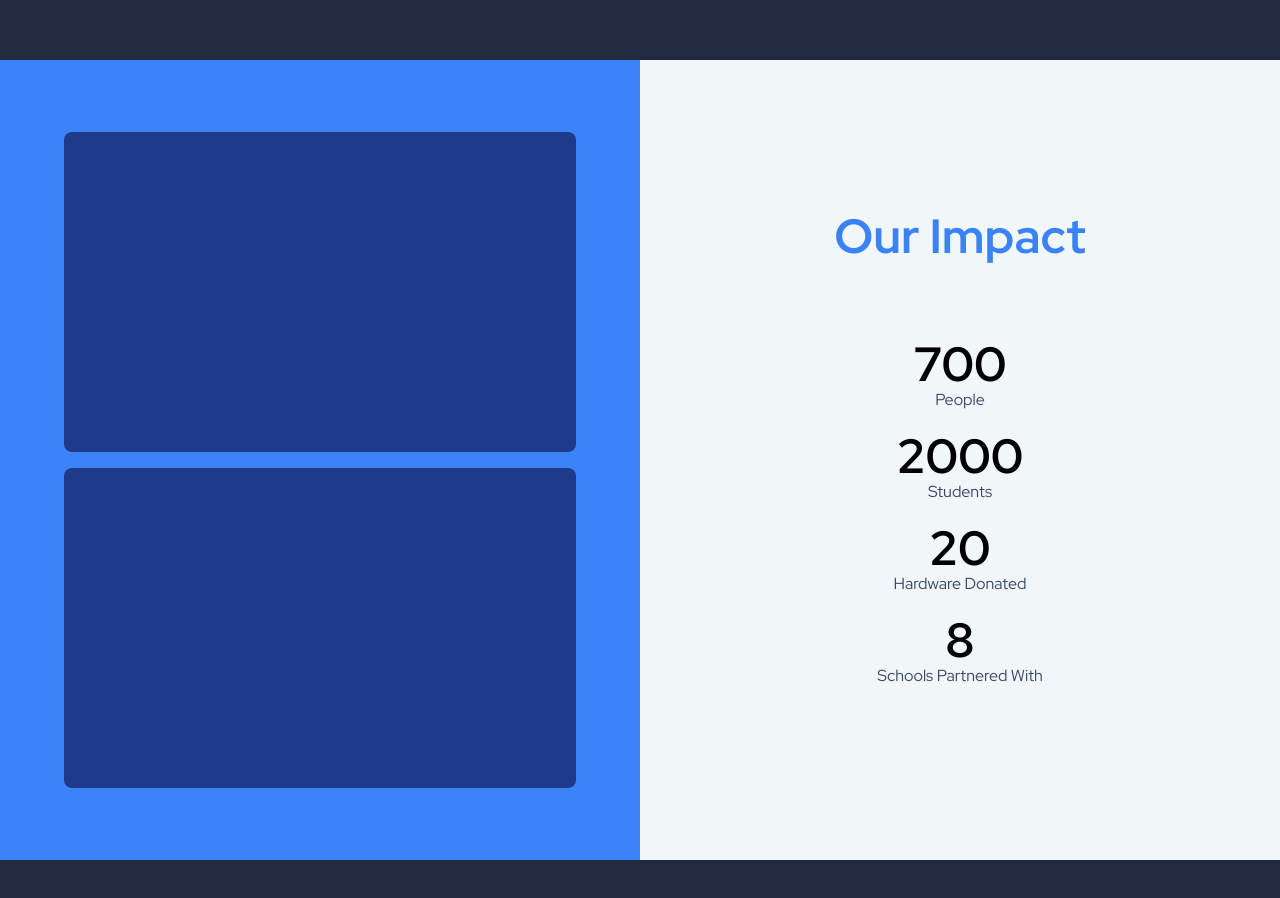
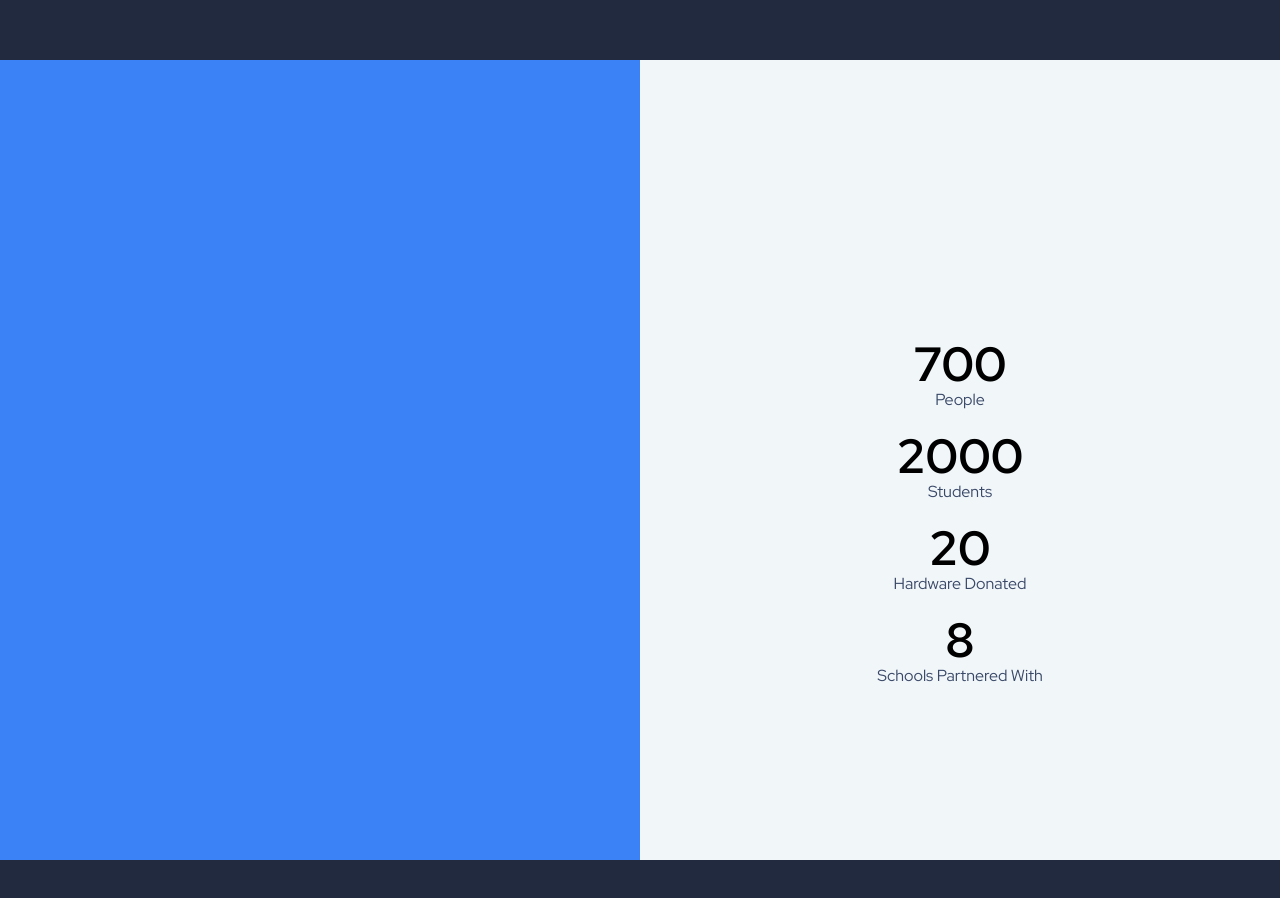
Before and after one commit to AyushB08/project-dosti, a Next.js app: page / in a window 1280 px wide. Shown: the part 740-1638 px from the top of the page. Built offline with nearby package versions, Linux system fonts and the light colour scheme.

Commit message:
few animations

```diff
--- a/app/components/Hero.tsx
+++ b/app/components/Hero.tsx
@@ -3,9 +3,10 @@ export default function Hero() {
         <div id="/" className="h-screen w-screen bg-dark-blue flex items-center  justify-center">
             <div className=" mx-10 p-6 flex flex-col md:flex-row  items-center space-y-20 md:space-y-0">
             <div className="mt-6 mr-6">
-                <h1 className="text-white text-5xl md:text-7xl font-bold mb-2">Together, We Build a Brighter Tomorrow</h1>
+                <h1 className="text-white text-5xl md:text-7xl font-bold mb-2 slideOutTop">Together, We Build a Brighter Tomorrow</h1>
                 <p className="text-gray-300 text-xl">Welcome to Project Dosti, a nonprofit dedicated to uplifting communities.</p>
-                <div className="flex flex-row space-x-5 mt-5 items-center text-white">
+
+                <div className="flex flex-row space-x-5 mt-5 items-center text-white ">
                     <p className="bg-navy py-3 md:py-6 px-10 rounded-full text-center">Donate</p>
                     <p className="bg-navy py-3 md:py-6 px-10 rounded-full text-center ">Contact Us</p>
                 </div>
--- a/app/components/Impact.tsx
+++ b/app/components/Impact.tsx
@@ -4,12 +4,12 @@ export default function Impact() {
             <div className="h-screen w-screen bg-white  flex-col md:flex-row hidden md:flex">
                 <div className="w-full  md:w-1/2  bg-blue-500 flex flex-col justify-center items-center">
 
-                <div className="bg-blue-900 w-4/5 min-w-64  h-2/5 rounded-lg mt-2 m-2"></div>
-                <div className="bg-blue-900 w-4/5 h-2/5 rounded-lg mt-2 m-2"></div>
+                <div className="bg-blue-900 w-4/5 min-w-64  h-2/5 rounded-lg mt-2 m-2 pop"></div>
+                <div className="bg-blue-900 w-4/5 h-2/5 rounded-lg mt-2 m-2 pop"></div>
 
                 </div>
                 <div className="w-full md:w-1/2 p-10 flex flex-col justify-center items-center" >
-                    <h2 className="text-5xl text-center font-bold text-blue-500 mb-20">Our Impact</h2>
+                    <h2 className="text-5xl text-center font-bold text-blue-500 mb-20 slideOutTop">Our Impact</h2>
 
                     <p className="font-bold text-5xl">700</p>
                     <p className="mb-5 text-navy">People</p>
--- a/package.json
+++ b/package.json
@@ -13,6 +13,7 @@
     "@fortawesome/free-brands-svg-icons": "^6.5.2",
     "@fortawesome/free-solid-svg-icons": "^6.5.2",
     "@fortawesome/react-fontawesome": "^0.2.0",
+    "aos": "^2.3.4",
     "dotenv": "^16.4.5",
     "next": "14.2.3",
     "react": "^18",
```
Also changed, not shown: 2 other files (tests, documents, lock files or other folders).
